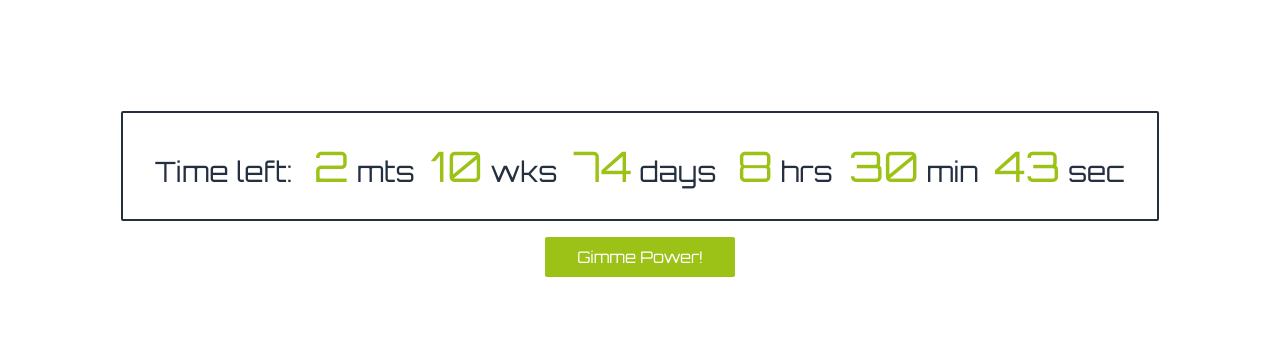
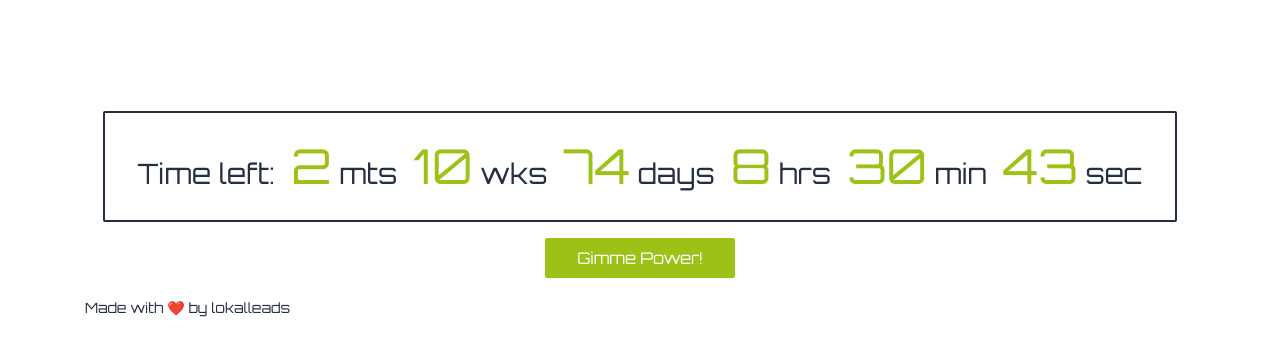
Before and after one commit to dragosgn/couter, a plain HTML site: page index.html in a window 1280 px wide. Drawn offline with nearby package versions, Linux system fonts and the light colour scheme.

Commit message:
latest changes

```diff
--- a/index.html
+++ b/index.html
@@ -11,8 +11,12 @@
   <link rel="stylesheet" href="https://stackpath.bootstrapcdn.com/bootstrap/4.1.0/css/bootstrap.min.css" integrity="sha384-9gVQ4dYFwwWSjIDZnLEWnxCjeSWFphJiwGPXr1jddIhOegiu1FwO5qRGvFXOdJZ4" crossorigin="anonymous">
   <link href="https://fonts.googleapis.com/css?family=Orbitron:400,500,700,900" rel="stylesheet">
   <style>
+    html {
+      height: 100vh;
+    }
     body {
       background-color: white;
+      height: 100vh;
     }
     * {
       font-family: 'Orbitron', sans-serif;
@@ -53,7 +57,7 @@
       width: 4rem;
       padding-right: 0.5rem;
       padding-left: 1rem;
-      font-size: 42px;
+      font-size: 48px;
       line-height:42px;
       display: table-cell;
       text-align: right;
@@ -86,6 +90,9 @@
       background-color: #9dc217;
       border: 0px;
       border-radius: 2px;
+    }
+    .footer-text {
+      font-size: 14px;
     }
   </style>
 </head>
@@ -227,5 +234,9 @@
       }
     setInterval(setValues, 500)
     </script>
+    <footer>
+      <p class="footer-text">Made with ❤️  by lokalleads</p>
+    </footer>
 </body>
+
 </html>
```
